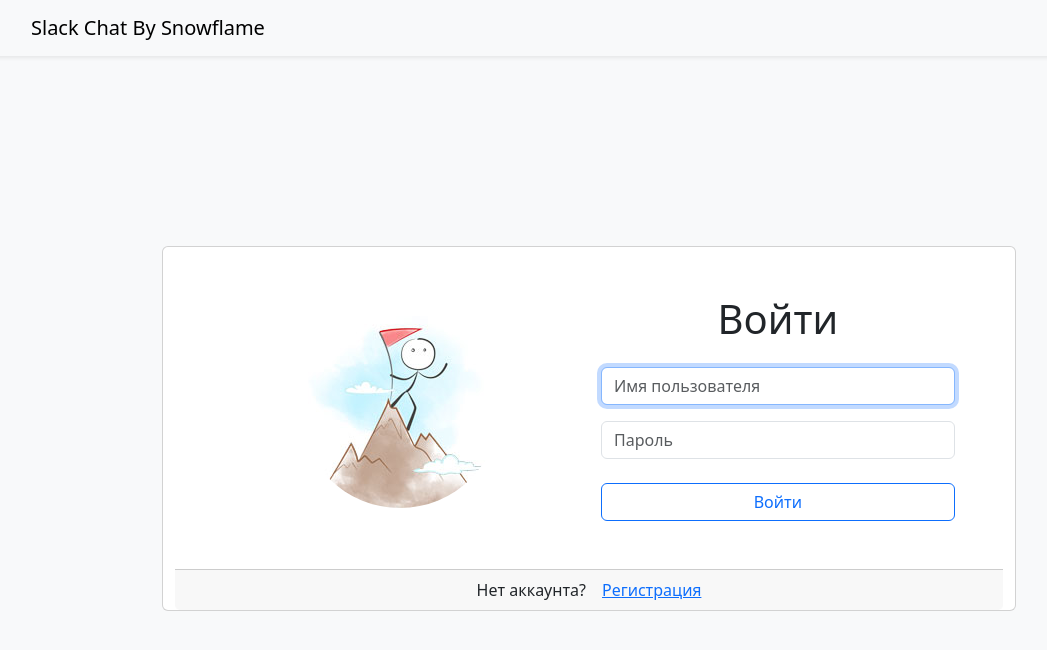
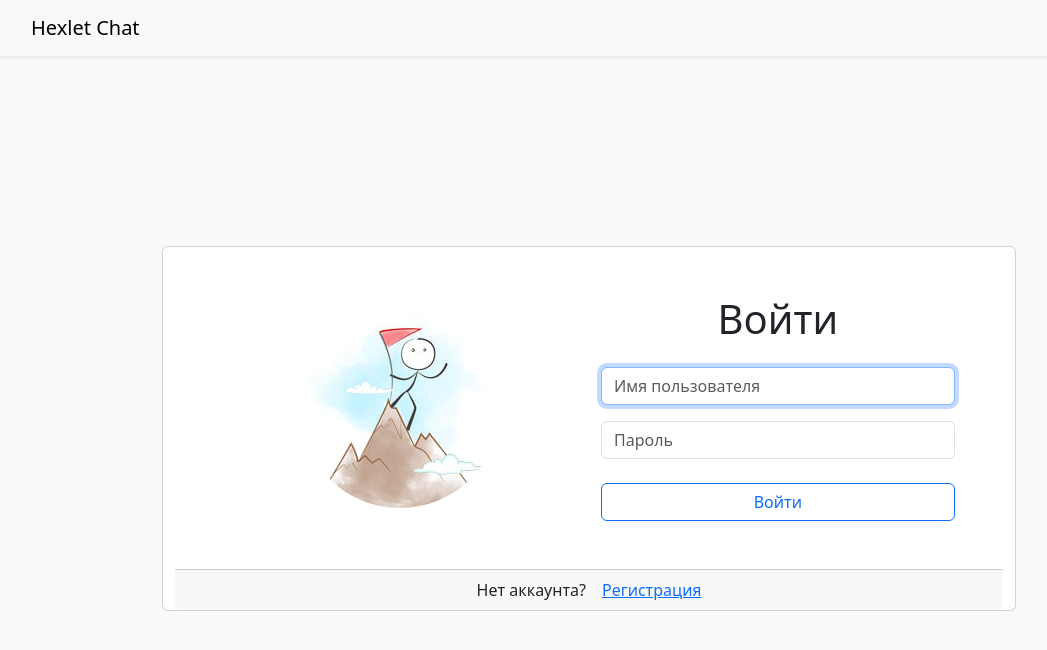
Before and after one commit to SnowFlameProd/js-react-developer-project-12, a React (Create React App) app in the folder frontend/: page /login in a window 1280 px wide. Shown: the top 650 px of the page, without its empty margins (51-1098 px from the left). Built offline with nearby package versions, Linux system fonts and the light colour scheme; no server answers.

Commit message:
fixed locale

```diff
--- a/frontend/src/locales/ru.js
+++ b/frontend/src/locales/ru.js
@@ -1,7 +1,7 @@
 const ru = {
   translation: {
     header: {
-      mainTitle: 'Slack Chat By Snowflame',
+      mainTitle: 'Hexlet Chat',
       logout: 'Выйти',
     },
     pages: {
@@ -51,7 +51,7 @@ const ru = {
       limited: 'От 3 до 20 символов',
       limitedPassword: 'Не менее 6 символов',
       passwordMatch: 'Пароли должны совпадать',
-      badConnect: 'Обнаружено плохое соединение',
+      badConnect: 'Ошибка соединения',
     },
   },
 };
```
